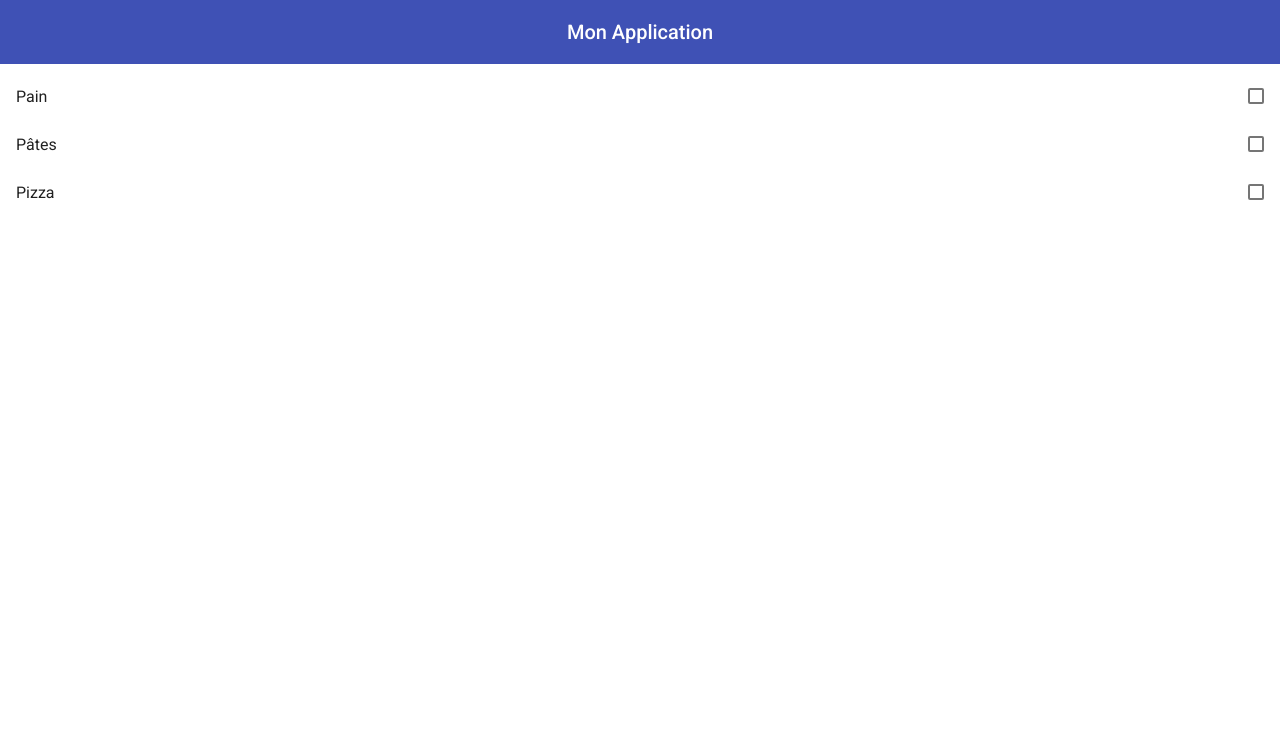
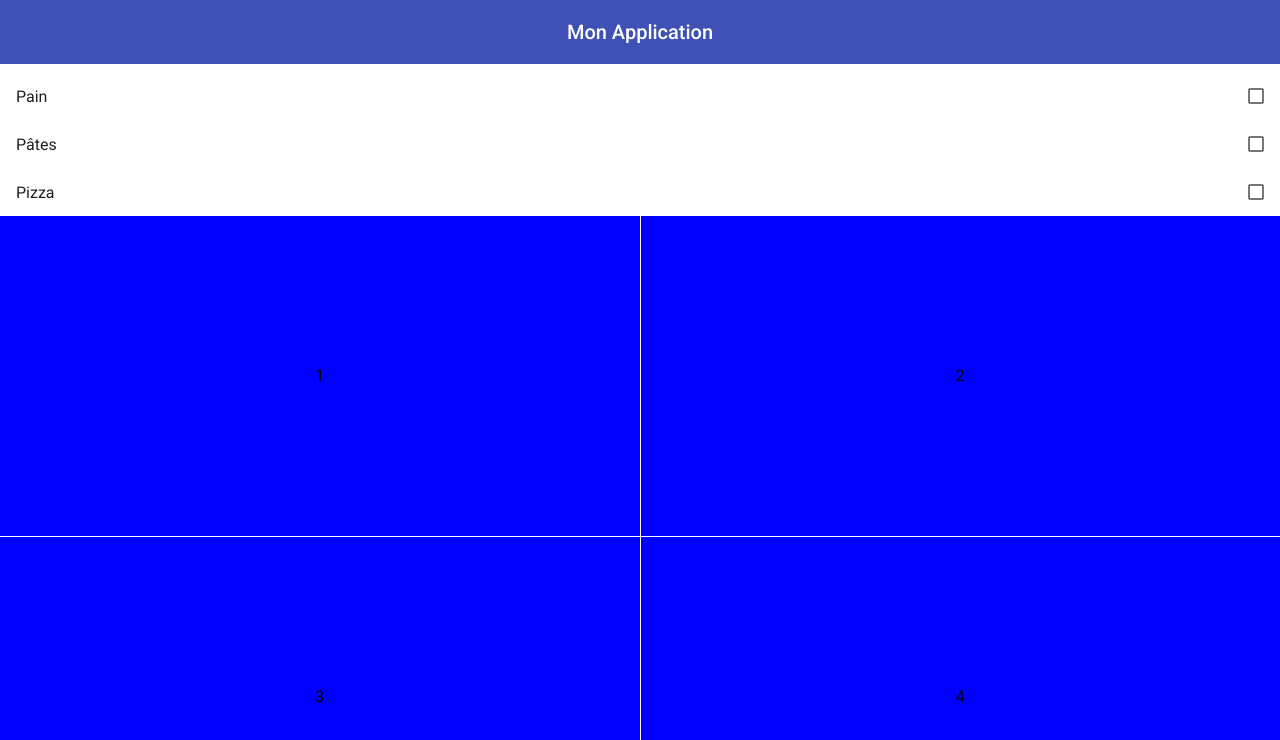
Before and after one commit to dymafr/angular-chap23-l7, an Angular app: page / in a window 1280 px wide. Shown: the top 740 px of the page. Built offline with nearby package versions, Linux system fonts and the light colour scheme.

Commit message:
2 files modified

```diff
--- a/src/app/app.component.html
+++ b/src/app/app.component.html
@@ -7,3 +7,10 @@
 	<mat-list-option value="pates">Pâtes</mat-list-option>
 	<mat-list-option value="pizza">Pizza</mat-list-option>
 </mat-selection-list>
+
+<mat-grid-list cols="2" rowHeight="2:1">
+	<mat-grid-tile>1</mat-grid-tile>
+	<mat-grid-tile>2</mat-grid-tile>
+	<mat-grid-tile>3</mat-grid-tile>
+	<mat-grid-tile>4</mat-grid-tile>
+</mat-grid-list>
--- a/src/app/app.component.scss
+++ b/src/app/app.component.scss
@@ -1,3 +1,7 @@
 .m-5 {
   margin: 5px;
 }
+
+mat-grid-tile {
+  background: blue;
+}
```
